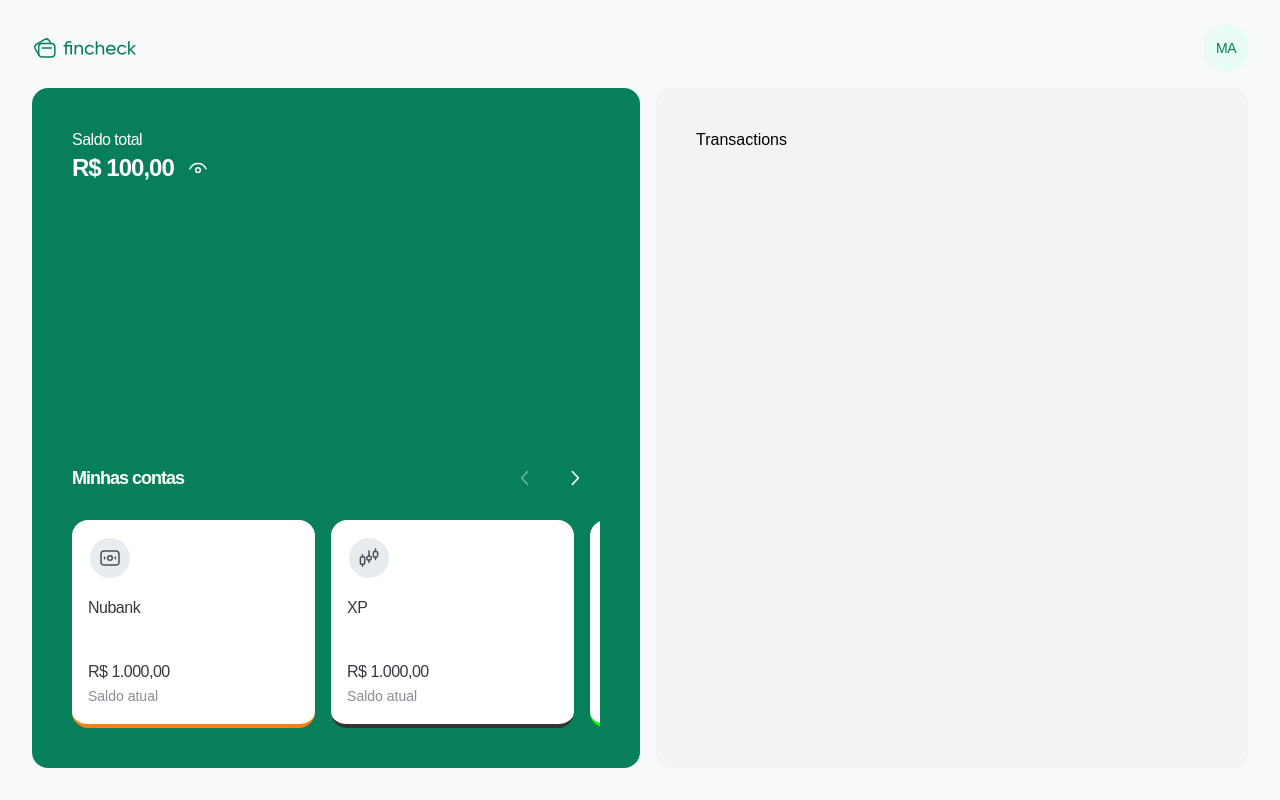
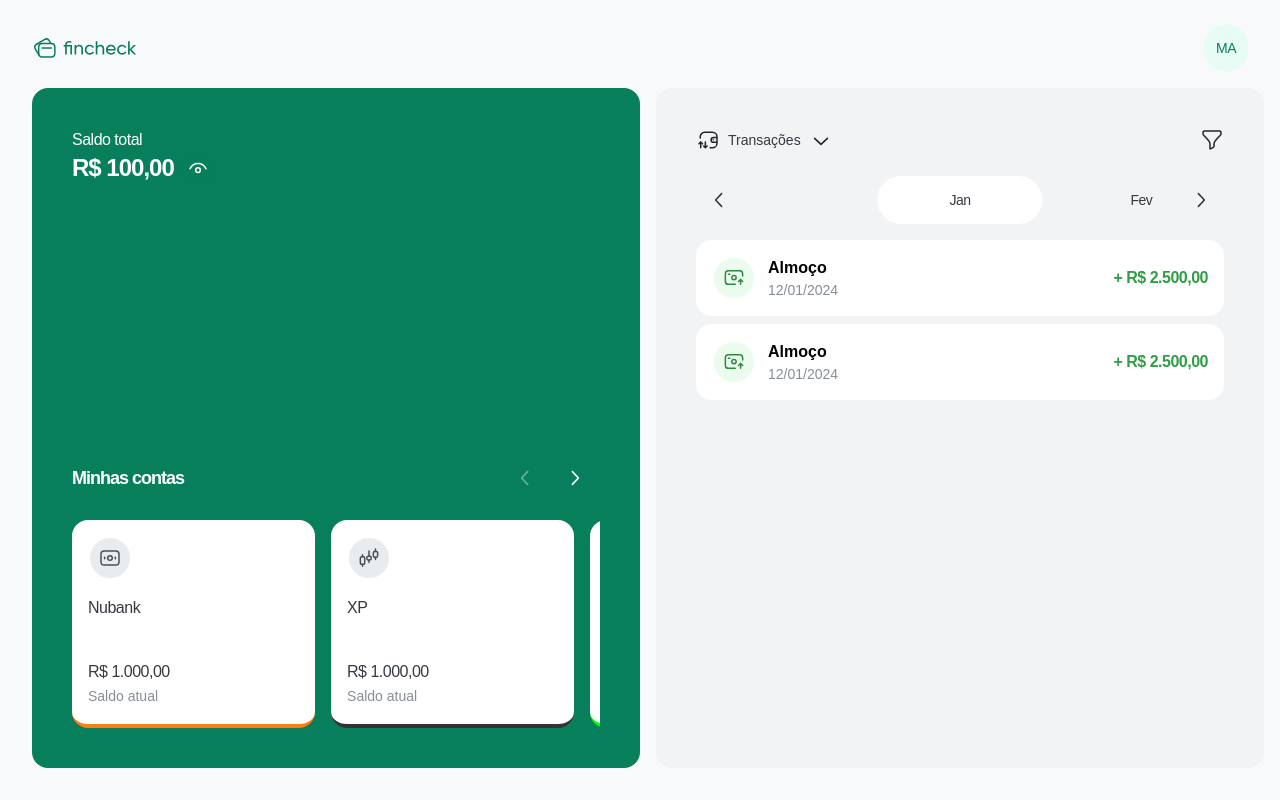
Before and after one commit to Matheus2004a/fincheck, a React (Vite) app in the folder frontend/: page / in a window 1280 px wide. Built offline with nearby package versions, Linux system fonts and the light colour scheme; no server answers.

Commit message:
style: finish layout transactions

```diff
--- /dev/null
+++ b/frontend/src/app/config/constants.ts
@@ -0,0 +1,3 @@
+export const MONTHS = [
+  'Jan', 'Fev', 'Mar', 'Abr', 'Mai', 'Jun', 'Jul', 'Ago', 'Set', 'Out', 'Nov', 'Dez',
+];
--- /dev/null
+++ b/frontend/src/app/utils/formatDate.ts
@@ -0,0 +1,3 @@
+export function formatDate(date: Date) {
+  return new Date(date).toLocaleDateString('pt-br');
+}
--- /dev/null
+++ b/frontend/src/view/pages/Dashboard/components/Transactions/CardTransaction.tsx
@@ -0,0 +1,26 @@
+import { formatCurrency } from '../../../../../app/utils/formatCurrency';
+import { formatDate } from '../../../../../app/utils/formatDate';
+import { CategoryIcon } from '../../../../components/icons/categories/CategoryIcon';
+
+export function CardTransaction() {
+  return (
+    <div className="flex justify-between items-center bg-white p-4 rounded-2xl">
+      <div className="flex-1 flex gap-3">
+        <CategoryIcon type="income" />
+
+        <div>
+          <strong>Almoço</strong>
+          <small className="text-sm text-gray-600 block">
+            {formatDate(new Date('2024-01-12T19:05:00.838Z'))}
+          </small>
+        </div>
+      </div>
+
+      <span className="text-green-800 font-semibold tracking-[-0.5px]">
+        +
+        {' '}
+        {formatCurrency(2500)}
+      </span>
+    </div>
+  );
+}
--- /dev/null
+++ b/frontend/src/view/pages/Dashboard/components/Transactions/SliderNavigation.tsx
@@ -0,0 +1,24 @@
+import { ChevronLeftIcon, ChevronRightIcon } from '@radix-ui/react-icons';
+import { useSwiper } from 'swiper/react';
+
+export function SliderNavigation() {
+  const swiper = useSwiper();
+
+  return (
+    <>
+      <button
+        className="absolute left-0 bg-gray-100 z-10 w-12 h-12 flex justify-center items-center"
+        onClick={() => swiper.slidePrev()}
+      >
+        <ChevronLeftIcon className="w-6 h-6 text-gray-800" />
+      </button>
+
+      <button
+        className="absolute right-0 bg-gray-100 z-10 w-12 h-12 flex justify-center items-center"
+        onClick={() => swiper.slideNext()}
+      >
+        <ChevronRightIcon className="w-6 h-6 text-gray-800" />
+      </button>
+    </>
+  );
+}
--- /dev/null
+++ b/frontend/src/view/pages/Dashboard/components/Transactions/SliderOption.tsx
@@ -0,0 +1,24 @@
+import { useSwiper } from 'swiper/react';
+import { cn } from '../../../../../app/utils/cn';
+
+interface SliderOptionProps {
+  isActive: boolean;
+  month: string;
+  index: number;
+}
+
+export function SliderOption({ isActive, month, index }: SliderOptionProps) {
+  const swiper = useSwiper();
+
+  return (
+    <button
+      onClick={() => swiper.slideTo(index)}
+      className={cn(
+        'w-full rounded-full h-12 text-sm text-gray-800 tracking-[-0.5px] font-medium',
+        isActive && 'bg-white',
+      )}
+    >
+      {month}
+    </button>
+  );
+}
--- a/frontend/src/view/pages/Dashboard/components/Transactions/index.tsx
+++ b/frontend/src/view/pages/Dashboard/components/Transactions/index.tsx
@@ -1,7 +1,54 @@
+import { ChevronDownIcon } from '@radix-ui/react-icons';
+import { Swiper, SwiperSlide } from 'swiper/react';
+import { MONTHS } from '../../../../../app/config/constants';
+import { FilterIcon } from '../../../../components/icons/FilterIcon';
+import { TransactionsIcon } from '../../../../components/icons/TransactionsIcon';
+import { CardTransaction } from './CardTransaction';
+import { SliderNavigation } from './SliderNavigation';
+import { SliderOption } from './SliderOption';
+
 export function Transactions() {
   return (
-    <section className="w-full md:w-1/2 bg-gray-100 rounded-2xl h-full p-10">
-      Transactions
-    </section>
+    <article className="w-full md:w-1/2 bg-gray-100 rounded-2xl h-full p-10 flex flex-col">
+      <header>
+        <div className="flex justify-between mb-6">
+          <button type="button" className="flex justify-center items-center gap-2">
+            <TransactionsIcon className="text-gray-900" />
+            <span className="text-sm text-gray-800 font-medium">Transações</span>
+            <ChevronDownIcon className="text-gray-900 w-6 h-6" />
+          </button>
+
+          <button type="button">
+            <FilterIcon />
+          </button>
+        </div>
+
+        <Swiper
+          slidesPerView={3}
+          spaceBetween={16}
+          centeredSlides
+          className="relative flex items-center"
+        >
+          <SliderNavigation />
+
+          {MONTHS.map((month, index) => (
+            <SwiperSlide key={month}>
+              {({ isActive }) => (
+                <SliderOption
+                  isActive={isActive}
+                  month={month}
+                  index={index}
+                />
+              )}
+            </SwiperSlide>
+          ))}
+        </Swiper>
+      </header>
+
+      <section className="flex flex-col flex-1 gap-2 mt-4 overflow-y-auto">
+        <CardTransaction />
+        <CardTransaction />
+      </section>
+    </article>
   );
 }
--- a/frontend/src/view/pages/Dashboard/index.tsx
+++ b/frontend/src/view/pages/Dashboard/index.tsx
@@ -11,7 +11,7 @@ export function Dashboard() {
         <UserMenu />
       </header>
 
-      <main className="flex flex-1 flex-col md:flex-row justify-between gap-4">
+      <main className="flex flex-1 flex-col md:flex-row justify-between gap-4 max-h-full">
         <Accounts />
         <Transactions />
       </main>
```
